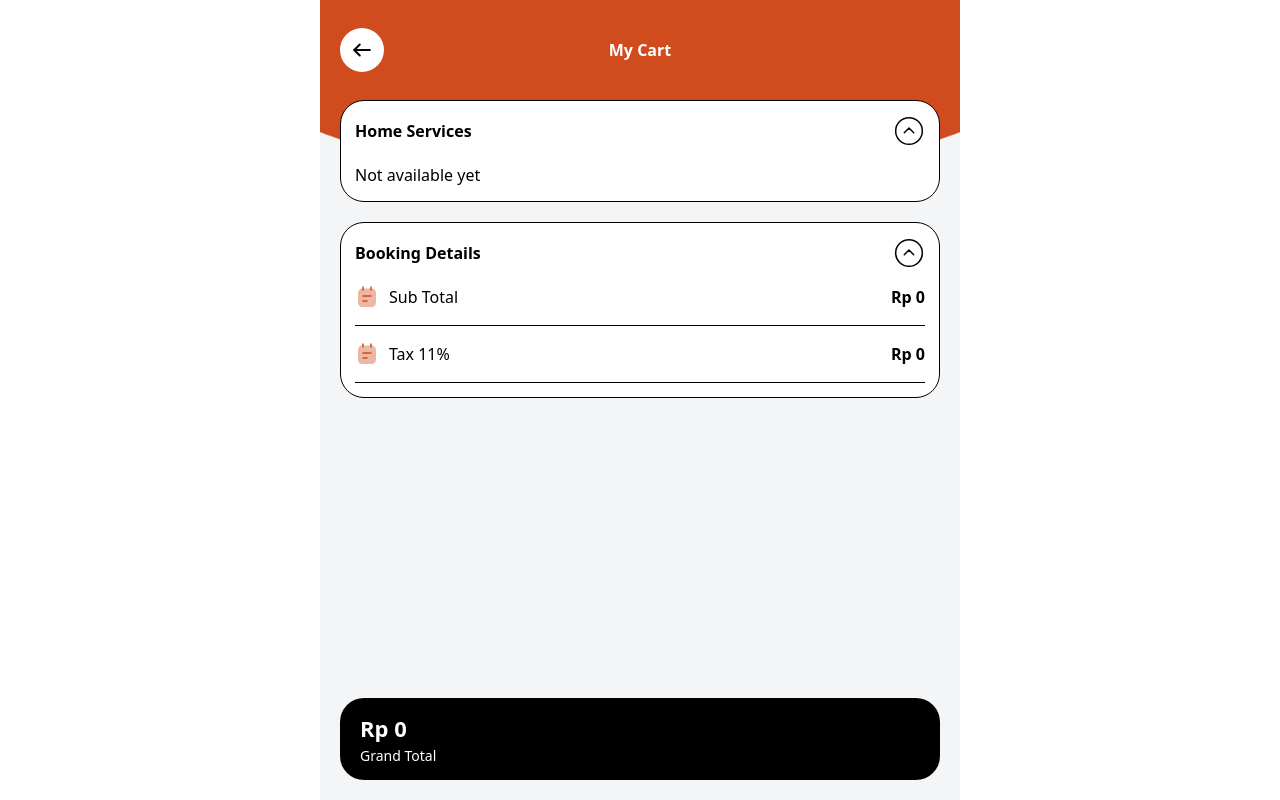
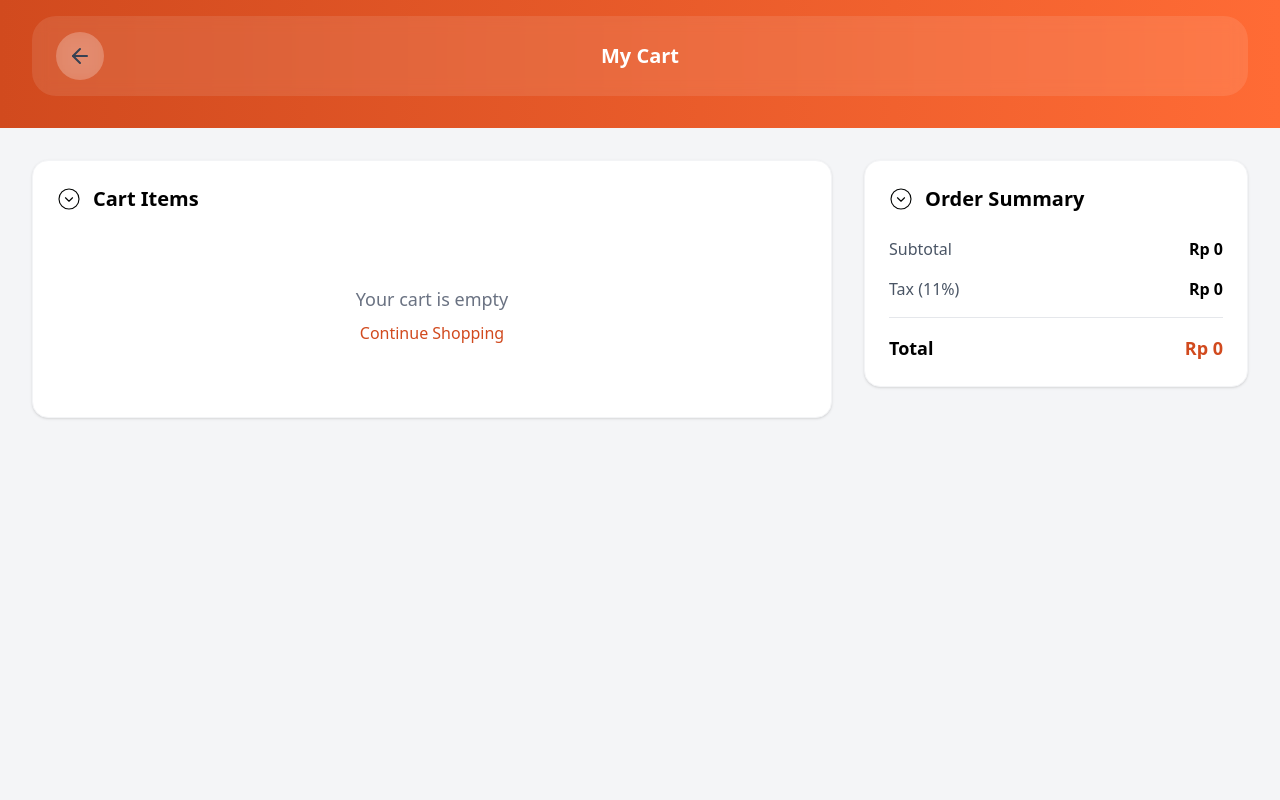
Before and after one commit to dimasdaffa/ginzapetfe, a React (Vite) app: page /cart in a window 1280 px wide. Built offline with nearby package versions, Linux system fonts and the light colour scheme.

Commit message:
responsive cart page

```diff
--- a/src/pages/MyCartPage.tsx
+++ b/src/pages/MyCartPage.tsx
@@ -3,15 +3,29 @@ import type { CartItem, Product } from "../types/type";
 import apiClient from "../services/apiServices";
 import { Link } from "react-router-dom";
 import AccordionSection from "../components/AccordionSection";
+import { ArrowLeft, DollarSign, Clock, Trash2 } from "lucide-react";
+
+// const DollarSign = ({ className }: { className?: string }) => (
+//   <span className={className}>$</span>
+// );
+// const Clock = ({ className }: { className?: string }) => (
+//   <span className={className}>🕒</span>
+// );
+// const Trash2 = ({ className }: { className?: string }) => (
+//   <span className={className}>🗑️</span>
+// );
+// const ArrowLeft = ({ className }: { className?: string }) => (
+//   <span className={className}>←</span>
+// );
 
 export default function MyCartPage() {
-  const [productDetails, setProductDetails] = useState<Product[]>([]); // Assuming HomeService is defined.
+  const [productDetails, setProductDetails] = useState<Product[]>([]);
   const [cart, setCart] = useState<CartItem[]>([]);
   const [loading, setLoading] = useState(true);
   const [error, setError] = useState<string | null>(null);
 
-  const [isScrolled, setIsScrolled] = useState(false); // Track if the user has scrolled
-  // useEffect untuk handle scroll event
+  const [isScrolled, setIsScrolled] = useState(false);
+
   useEffect(() => {
     const handleScroll = () => {
       setIsScrolled(window.scrollY > 0);
@@ -25,7 +39,6 @@ export default function MyCartPage() {
   }, []);
 
   useEffect(() => {
-    // Load cart from localStorage on component mount
     const savedCart = localStorage.getItem("cart");
     if (savedCart) {
       const cartItems: CartItem[] = JSON.parse(savedCart);
@@ -40,7 +53,8 @@ export default function MyCartPage() {
             const response = await apiClient.get(`/product/${item.slug}`);
             const product = response.data.data;
             if (product) {
-              validProducts.push(product);
+              // Add quantity to product object based on cart item
+              validProducts.push({ ...product, quantity: item.quantity });
               updatedCart.push(item);
             } else {
               console.warn(
@@ -57,7 +71,6 @@ export default function MyCartPage() {
           }
         }
 
-        // Update cart with only valid items
         setCart(updatedCart);
         localStorage.setItem("cart", JSON.stringify(updatedCart));
         setProductDetails(validProducts);
@@ -70,7 +83,6 @@ export default function MyCartPage() {
     }
   }, []);
 
-  // Remove item from cart
   const handleRemoveItem = (slug: string) => {
     const updatedCart = cart.filter((item) => item.slug !== slug);
     setCart(updatedCart);
@@ -89,15 +101,6 @@ export default function MyCartPage() {
 
   const BASE_URL = import.meta.env.VITE_REACT_API_STORAGE_URL;
 
-  if (loading) {
-    return <p>Loading...</p>;
-  }
-
-  if (error) {
-    return <p>Error loading data: {error}</p>;
-  }
-
-  // Format currency to IDR
   const formatCurrency = (value: number): string => {
     return new Intl.NumberFormat("id-ID", {
       style: "currency",
@@ -106,201 +109,261 @@ export default function MyCartPage() {
     }).format(value);
   };
 
+  if (loading) {
+    return <p className="text-center py-10">Loading...</p>;
+  }
+
+  if (error) {
     return (
-    <main className="relative mx-auto min-h-screen w-full max-w-[640px] bg-[#F4F5F7] pb-[158px]">
-      <div id="Background" className="absolute left-0 right-0 top-0">
+      <p className="text-center py-10 text-red-600">Error loading data: {error}</p>
+    );
+  }
+
+  return (
+    <div className="min-h-screen bg-[#F4F5F7]">
+      {/* Background Image */}
+      <div className="absolute left-0 right-0 top-0 lg:hidden">
         <img
-          src="/assets/images/backgrounds/orange.png"
-          alt="image"
-          className="h-[190px] w-full object-cover object-bottom"
+          src="/assets/images/backgrounds/orange.png" // Using your provided image path
+          alt="background"
+          className="h-48 w-full object-cover object-bottom"
         />
       </div>
-      <section
-        id="NavTop"
-        className={`fixed left-0 right-0 z-30 transition-all duration-300
-    ${isScrolled ? "top-[30px]" : "top-[16px]"}`}
-      >
-        <div className="relative mx-auto max-w-[640px] px-5">
-          <div
-            id="ContainerNav"
-            className={`relative flex h-[68px] items-center justify-center transition-all duration-300
-        ${
-          isScrolled
-            ? "bg-white rounded-[22px] px-[16px] shadow-[0px_12px_20px_0px_#0305041C]"
-            : ""
+
+      {/* Desktop Background */}
+      <div className="hidden lg:block absolute left-0 right-0 top-0 h-32 bg-gradient-to-r from-[#d14a1e] to-[#ff6b35]"></div>
+
+      {/* Navigation */}
+      <nav
+        className={`fixed left-0 right-0 z-30 transition-all duration-300 ${
+          isScrolled ? "top-7 lg:top-4" : "top-4 lg:top-4"
         }`}
       >
-            <Link
-              to={"/"}
-              id="BackA"
-              className="absolute left-0 transition-all duration-300"
+        <div className="mx-auto max-w-7xl px-4 sm:px-6 lg:px-8">
+          <div
+            className={`flex h-16 lg:h-20 items-center justify-center transition-all duration-300 ${
+              isScrolled
+                ? "bg-white rounded-2xl lg:rounded-3xl px-4 lg:px-6 shadow-lg"
+                : "lg:bg-white/10 lg:backdrop-blur-sm lg:rounded-3xl lg:px-6"
+            }`}
           >
+            <Link to="/" className="absolute left-4 lg:left-6">
               <div
-                id="Back"
-                className={`flex h-[44px] w-[44px] shrink-0 items-center justify-center rounded-full bg-white
-            ${isScrolled ? "border border-ginzapet-graylight" : ""}`}
+                className={`flex h-11 w-11 lg:h-12 lg:w-12 items-center justify-center rounded-full bg-white transition-all duration-300 ${
+                  isScrolled ? "border border-gray-200" : "lg:bg-white/20 lg:backdrop-blur-sm"
+                }`}
               >
-                <img
-                  src="/assets/images/icons/back.svg"
-                  alt="icon"
-                  className="h-[22px] w-[22px] shrink-0"
-                />
+                <ArrowLeft className="h-5 w-5 lg:h-6 lg:w-6 text-gray-700" />
               </div>
             </Link>
             <h1
-              id="Title"
-              className={`font-semibold transition-all duration-300
-          ${isScrolled ? "" : "text-white"}`}
+              className={`font-semibold text-lg lg:text-xl transition-all duration-300 ${
+                isScrolled ? "text-gray-900" : "text-white lg:text-white"
+              }`}
             >
               My Cart
             </h1>
           </div>
         </div>
-      </section>
-      <div className="relative flex flex-col gap-[20px] px-5 pt-[100px]">
+      </nav>
+
+      {/* Main Content */}
+      <main className="relative pt-24 lg:pt-32">
+        <div className="mx-auto max-w-7xl px-4 sm:px-6 lg:px-8">
+          {/* Mobile Layout */}
+          <div className="lg:hidden flex flex-col gap-5 pb-40">
             <AccordionSection
               title="Home Services"
-          iconSrc="/assets/images/icons/bottom-booking-form.svg"
+              iconSrc="/assets/images/icons/bottom-booking-form.svg" // Updated path
             >
-          <div className="flex flex-col gap-4" id="HomeServicesJ">
-            {productDetails.length > 0
-              ? productDetails.map((product, index) => (
+              <div className="flex flex-col gap-4">
+                {productDetails.length > 0 ? (
+                  productDetails.map((product, index) => (
                     <div key={product.id} className="flex flex-col gap-4">
-                    <div className="card flex items-center justify-between">
+                      <div className="flex items-center justify-between">
                         <div className="flex items-center gap-3">
-                        <div className="flex h-[90px] w-[80px] shrink-0 items-center justify-center overflow-hidden rounded-3xl">
+                          <div className="flex h-20 w-20 shrink-0 items-center justify-center overflow-hidden rounded-2xl bg-gray-100">
                             <img
-                            src={`${BASE_URL}/${product.thumbnail}`}
-                            alt="image"
+                              src={`${BASE_URL}/${product.thumbnail}`} // Using BASE_URL for thumbnail
+                              alt={product.name}
                               className="h-full w-full object-cover"
                             />
                           </div>
-                        <div className="flex flex-col gap-1">
-                          <h3 className="line-clamp-2 h-[42px] text-sm font-semibold leading-[21px]">
-                            {product.name}
-                          </h3>
-                          <div className="flex items-center gap-[6px]">
+                          <div className="flex flex-col gap-1 flex-1">
+                            <h3 className="line-clamp-2 text-sm font-semibold leading-5">{product.name}</h3>
+                            <div className="flex items-center gap-4">
                               <div className="flex items-center gap-1">
-                              <img
-                                src="/assets/images/icons/coint.svg"
-                                alt="icon"
-                                className="h-4 w-4 shrink-0"
-                              />
-                              <p className="text-xs leading-[18px] text-ginzapet-gray">
-                                Rp {formatCurrency(product.price)}
-                              </p>
+                                <DollarSign className="h-3 w-3 text-gray-400" />
+                                <p className="text-xs text-gray-500">{formatCurrency(product.price)}</p>
                               </div>
                               <div className="flex items-center gap-1">
-                              <img
-                                src="/assets/images/icons/clock-cart.svg"
-                                alt="icon"
-                                className="h-4 w-4 shrink-0"
-                              />
-                              <p className="text-xs leading-[18px] text-ginzapet-gray">
-                                {product.stok} Stok tersedia
-                              </p>
+                                <Clock className="h-3 w-3 text-gray-400" />
+                                <p className="text-xs text-gray-500">{product.stok} Stok tersedia</p>
                               </div>
                             </div>
                           </div>
                         </div>
                         <button
                           onClick={() => handleRemoveItem(product.slug)}
-                        type="button"
-                        className="shrink-0"
+                          className="p-2 hover:bg-red-50 rounded-full transition-colors"
                         >
-                        <img
-                          src="/assets/images/icons/garbage.svg"
-                          alt="icon"
-                          className="size-[32px] shrink-0"
-                        />
+                          <Trash2 className="h-5 w-5 text-red-500" />
                         </button>
                       </div>
-                    {index < productDetails.length - 1 && (
-                      <hr className="border-ginzapet-graylight" />
+                      {index < productDetails.length - 1 && <hr className="border-gray-200" />}
+                    </div>
+                  ))
+                ) : (
+                  <p className="text-center text-gray-500 py-8">Your cart is empty</p>
                 )}
               </div>
-                ))
-              : " Not available yet"}
-          </div>
             </AccordionSection>
+
             <AccordionSection
               title="Booking Details"
-          iconSrc="/assets/images/icons/bottom-booking-form.svg"
+              iconSrc="/assets/images/icons/bottom-booking-form.svg" // Updated path
             >
-          <div className="flex flex-col gap-4" id="BookingDetailsJ">
-            <div className="flex justify-between">
-              <div className="flex items-center gap-[10px]">
-                <img
-                  src="/assets/images/icons/note-payment.svg"
-                  alt="icon"
-                  className="h-[24px] w-[24px] shrink-0"
-                />
-                <p className="text-ginzapet-gray">Sub Total</p>
+              <div className="flex flex-col gap-4">
+                <div className="flex justify-between items-center">
+                  <div className="flex items-center gap-2">
+                    <DollarSign className="h-5 w-5 text-gray-400" />
+                    <p className="text-gray-600">Sub Total</p>
                   </div>
-              <strong className="font-semibold">
-                {formatCurrency(subtotal)}
-              </strong>
+                  <strong className="font-semibold">{formatCurrency(subtotal)}</strong>
                 </div>
-            <hr className="border-ginzapet-graylight" />
-            <div className="flex justify-between">
-              <div className="flex items-center gap-[10px]">
-                <img
-                  src="/assets/images/icons/note-payment.svg"
-                  alt="icon"
-                  className="h-[24px] w-[24px] shrink-0"
-                />
-                <p className="text-ginzapet-gray">Tax 11%</p>
+                <hr className="border-gray-200" />
+                <div className="flex justify-between items-center">
+                  <div className="flex items-center gap-2">
+                    <DollarSign className="h-5 w-5 text-gray-400" />
+                    <p className="text-gray-600">Tax 11%</p>
                   </div>
                   <strong className="font-semibold">{formatCurrency(tax)}</strong>
                 </div>
-            <hr className="border-ginzapet-graylight" />
-            {/* <div className="flex justify-between">
-              <div className="flex items-center gap-[10px]">
-                <img
-                  src="/assets/images/icons/note-payment.svg"
-                  alt="icon"
-                  className="h-[24px] w-[24px] shrink-0"
-                />
-                <p className="text-ginzapet-gray">Insurance</p>
-              </div>
-              <strong className="font-semibold">Free for All</strong>
-            </div>
-            <hr className="border-ginzapet-graylight" />
-            <div className="flex justify-between">
-              <div className="flex items-center gap-[10px]">
-                <img
-                  src="/assets/images/icons/note-payment.svg"
-                  alt="icon"
-                  className="h-[24px] w-[24px] shrink-0"
-                />
-                <p className="text-ginzapet-gray">Service Tools</p>
-              </div>
-              <strong className="font-semibold">Free for All</strong>
-            </div> */}
+                <hr className="border-gray-200" />
               </div>
             </AccordionSection>
           </div>
-      <nav className="fixed bottom-5 left-0 right-0 z-30 mx-auto w-full">
-        <div className="mx-auto max-w-[640px] px-5">
-          <div className="flex items-center gap-[45px] rounded-[24px] bg-black px-[20px] py-[14px]">
-            <div>
-              <strong className="whitespace-nowrap text-[22px] font-extrabold leading-[33px] text-white">
-                {formatCurrency(total)}
-              </strong>
-              <p className="text-sm leading-[21px] text-white">Grand Total</p>
+
+          {/* Desktop Layout */}
+          <div className="hidden lg:grid lg:grid-cols-3 lg:gap-8 pb-8 pt-8">
+            {/* Cart Items - Left Column */}
+            <div className="lg:col-span-2">
+              <div className="bg-white rounded-2xl shadow-sm border border-gray-100 p-6">
+                <div className="flex items-center gap-3 mb-6">
+                  <img src="/assets/images/icons/bottom-booking-form.svg" alt="icon" className="h-6 w-6" />
+                  <h2 className="text-xl font-semibold">Cart Items</h2>
                 </div>
-            {cart.length > 0 ? (
-              <Link to={`/booking`} className="w-full">
-                <p className="w-full rounded-full bg-[#d14a1e] px-[18px] py-[14px] text-center font-semibold text-white transition-all duration-300 hover:shadow-[0px_4px_10px_0px_#D04B1E80]">
+
+                <div className="space-y-6">
+                  {productDetails.length > 0 ? (
+                    productDetails.map((product) => (
+                      <div
+                        key={product.id}
+                        className="flex items-center gap-4 p-4 rounded-xl border border-gray-100 hover:border-gray-200 transition-colors"
+                      >
+                        <div className="flex h-24 w-24 shrink-0 items-center justify-center overflow-hidden rounded-xl bg-gray-100">
+                          <img
+                            src={`${BASE_URL}/${product.thumbnail}`}
+                            alt={product.name}
+                            className="h-full w-full object-cover"
+                          />
+                        </div>
+                        <div className="flex-1">
+                          <h3 className="font-semibold text-lg mb-2 line-clamp-2">{product.name}</h3>
+                          <div className="flex items-center gap-6 text-sm text-gray-500">
+                            <div className="flex items-center gap-1">
+                              <DollarSign className="h-4 w-4" />
+                              <span>{formatCurrency(product.price)}</span>
+                            </div>
+                            <div className="flex items-center gap-1">
+                              <Clock className="h-4 w-4" />
+                              <span>{product.stok} Stok tersedia</span>
+                            </div>
+                          </div>
+                        </div>
+                        <div className="text-right">
+                          <button
+                            onClick={() => handleRemoveItem(product.slug)}
+                            className="p-2 hover:bg-red-50 rounded-full transition-colors"
+                          >
+                            <Trash2 className="h-5 w-5 text-red-500" />
+                          </button>
+                        </div>
+                      </div>
+                    ))
+                  ) : (
+                    <div className="text-center py-12">
+                      <p className="text-gray-500 text-lg">Your cart is empty</p>
+                      <Link
+                        to="/"
+                        className="text-[#d14a1e] hover:underline mt-2 inline-block"
+                      >
+                        Continue Shopping
+                      </Link>
+                    </div>
+                  )}
+                </div>
+              </div>
+            </div>
+
+            {/* Order Summary - Right Column */}
+            <div className="lg:col-span-1">
+              <div className="bg-white rounded-2xl shadow-sm border border-gray-100 p-6 sticky top-32">
+                <div className="flex items-center gap-3 mb-6">
+                  <img src="/assets/images/icons/bottom-booking-form.svg" alt="icon" className="h-6 w-6" />
+                  <h2 className="text-xl font-semibold">Order Summary</h2>
+                </div>
+
+                <div className="space-y-4">
+                  <div className="flex justify-between items-center">
+                    <span className="text-gray-600">Subtotal</span>
+                    <span className="font-semibold">{formatCurrency(subtotal)}</span>
+                  </div>
+                  <div className="flex justify-between items-center">
+                    <span className="text-gray-600">Tax (11%)</span>
+                    <span className="font-semibold">{formatCurrency(tax)}</span>
+                  </div>
+                  <hr className="border-gray-200" />
+                  <div className="flex justify-between items-center text-lg">
+                    <span className="font-semibold">Total</span>
+                    <span className="font-bold text-[#d14a1e]">{formatCurrency(total)}</span>
+                  </div>
+                </div>
+
+                {productDetails.length > 0 && (
+                  <Link to="/booking" className="block mt-6">
+                    <button className="w-full bg-[#d14a1e] text-white font-semibold py-4 px-6 rounded-full hover:bg-[#b8401a] transition-colors hover:shadow-lg">
+                      Continue to Checkout
+                    </button>
+                  </Link>
+                )}
+              </div>
+            </div>
+          </div>
+        </div>
+      </main>
+
+      {/* Mobile Bottom Navigation */}
+      <nav className="fixed bottom-5 left-0 right-0 z-30 lg:hidden">
+        <div className="mx-auto max-w-2xl px-4">
+          <div className="flex items-center gap-4 rounded-2xl bg-black px-5 py-4">
+            <div className="flex-1">
+              <p className="text-2xl font-extrabold text-white">{formatCurrency(total)}</p>
+              <p className="text-sm text-white/80">Grand Total</p>
+            </div>
+            {productDetails.length > 0 && ( // Use productDetails here for cart items check
+              <Link to="/booking" className="flex-1">
+                <button className="w-full rounded-full bg-[#d14a1e] px-6 py-3 text-center font-semibold text-white hover:bg-[#b8401a] transition-colors">
                   Continue
-                </p>
+                </button>
               </Link>
-            ) : (
-              ""
             )}
           </div>
         </div>
       </nav>
-    </main>
+
+      {/* Mobile spacing for bottom nav */}
+      <div className="h-24 lg:hidden"></div>
+    </div>
   );
 }
```
Lines whose indentation alone changed are shown as unchanged.
